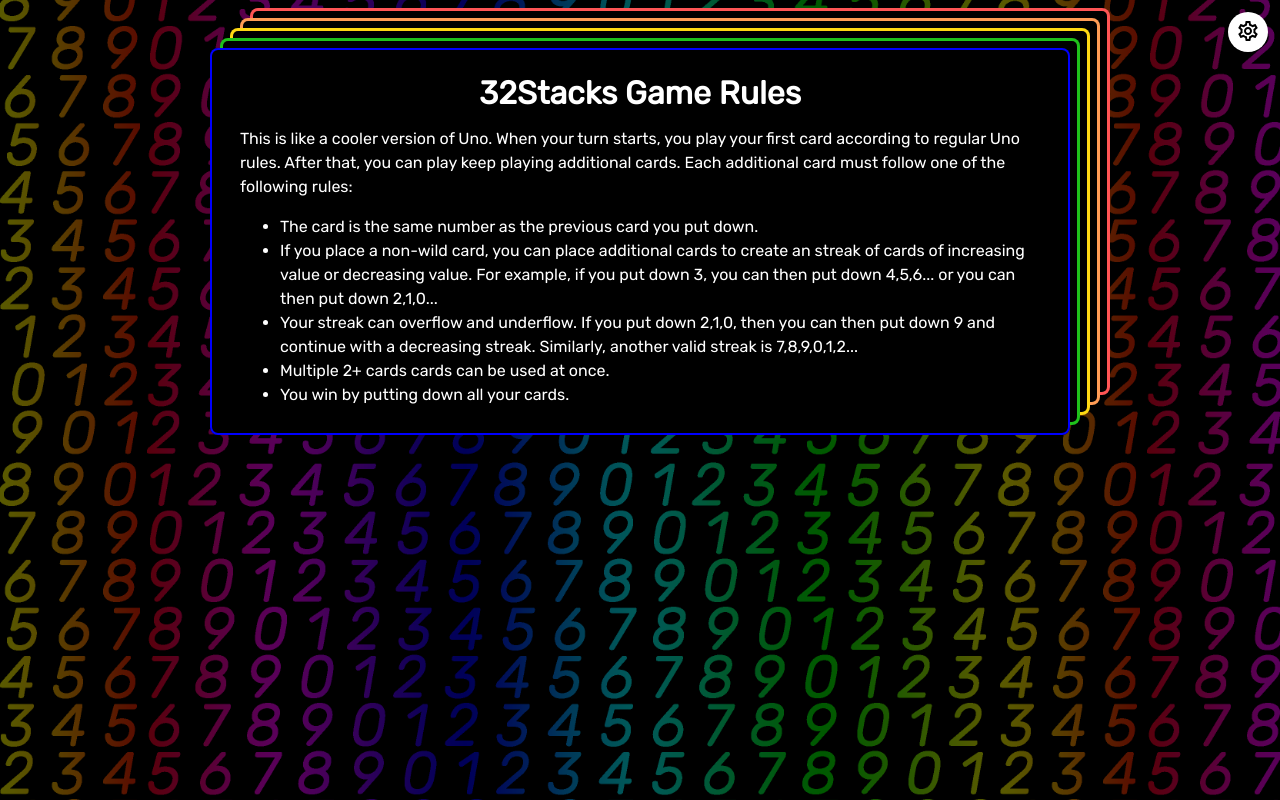
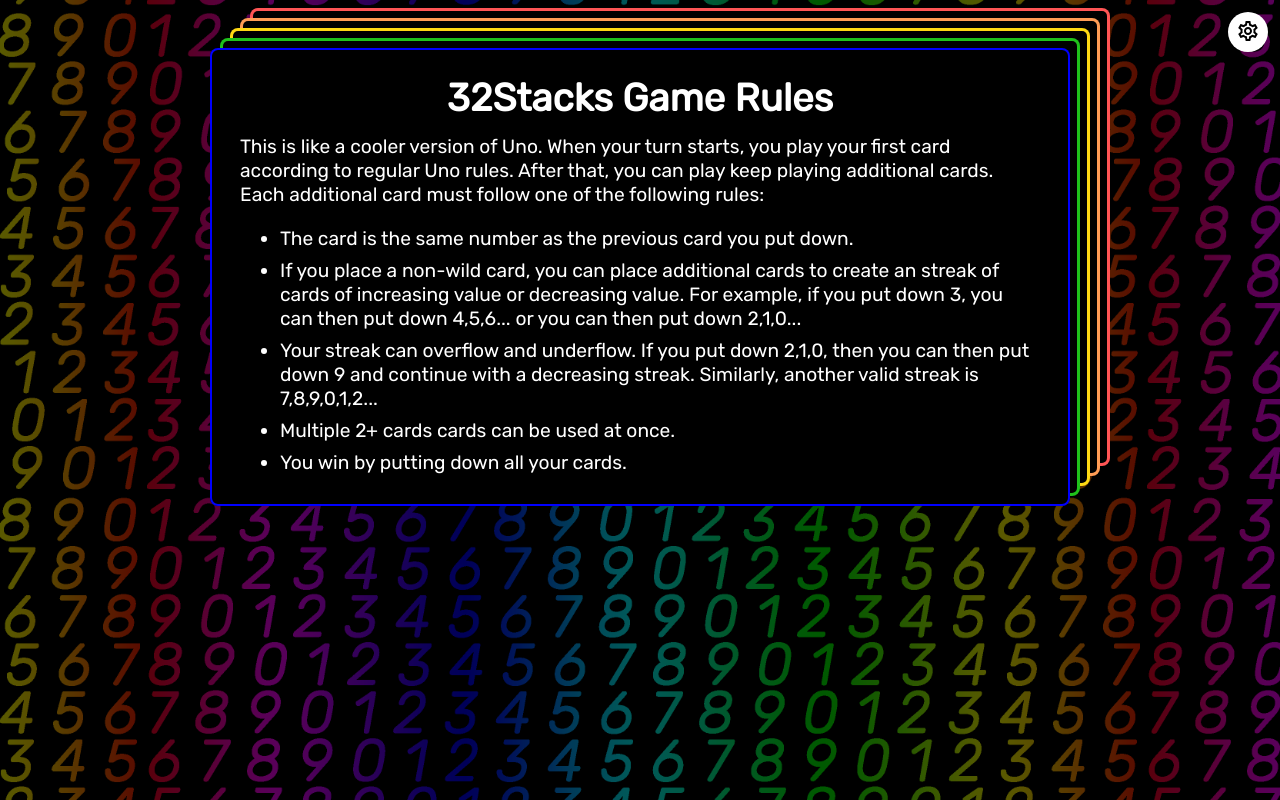
Before and after one commit to EricNavar/32-stacks, a React (Create React App) app: page /rules in a window 1280 px wide. Built offline with nearby package versions, Linux system fonts and the light colour scheme.

Commit message:
add margin between game rules

```diff
--- a/src/GameRules.js
+++ b/src/GameRules.js
@@ -15,6 +15,10 @@ const GameRulesMain = styled.main`
   margin-top: 3rem;
   margin-left: auto;
   margin-right: auto;
+  font-size: 1.2rem;
+  & li {
+    margin-bottom: 8px;
+  }
 `;
 
 const Title = styled.h1`
```
